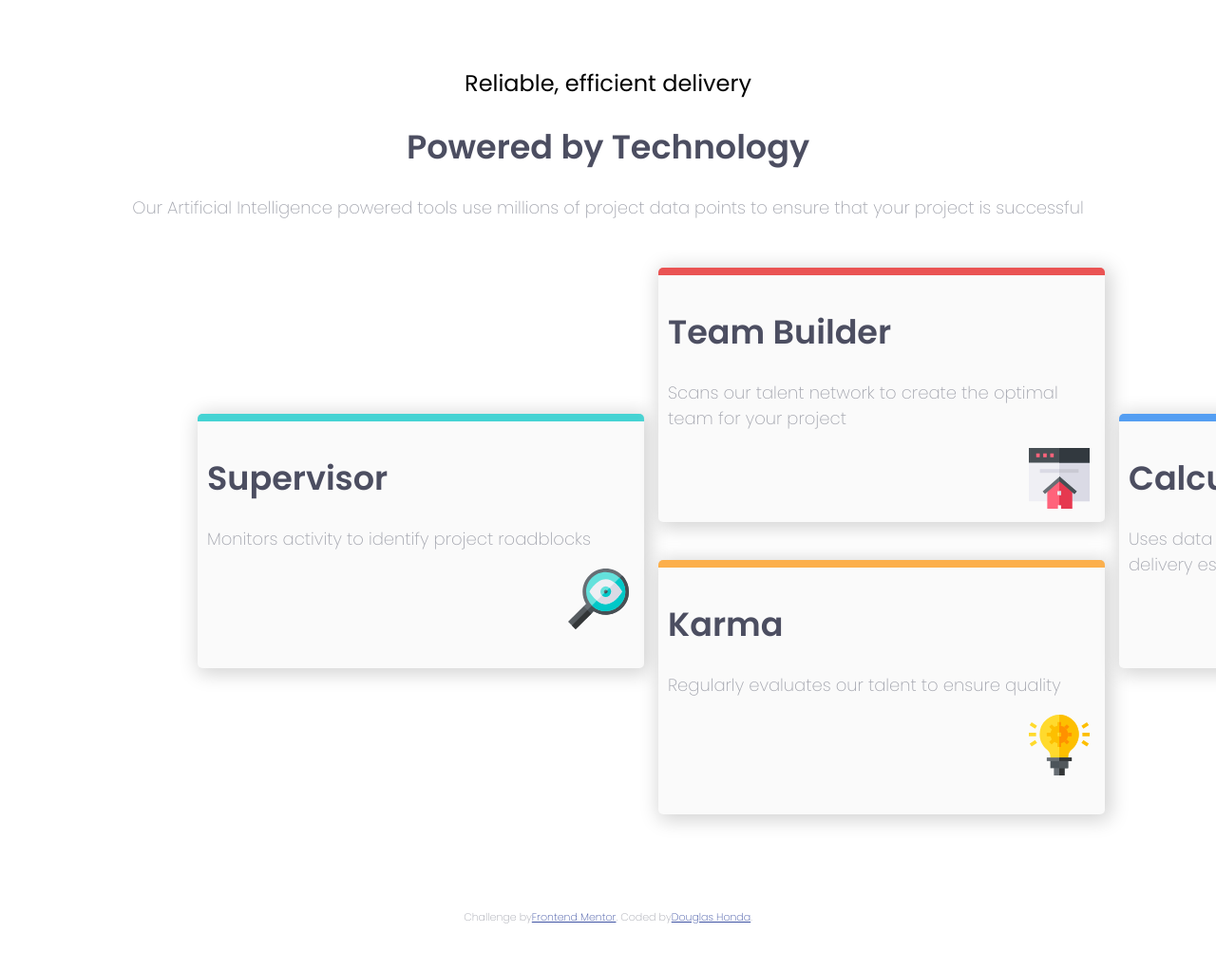
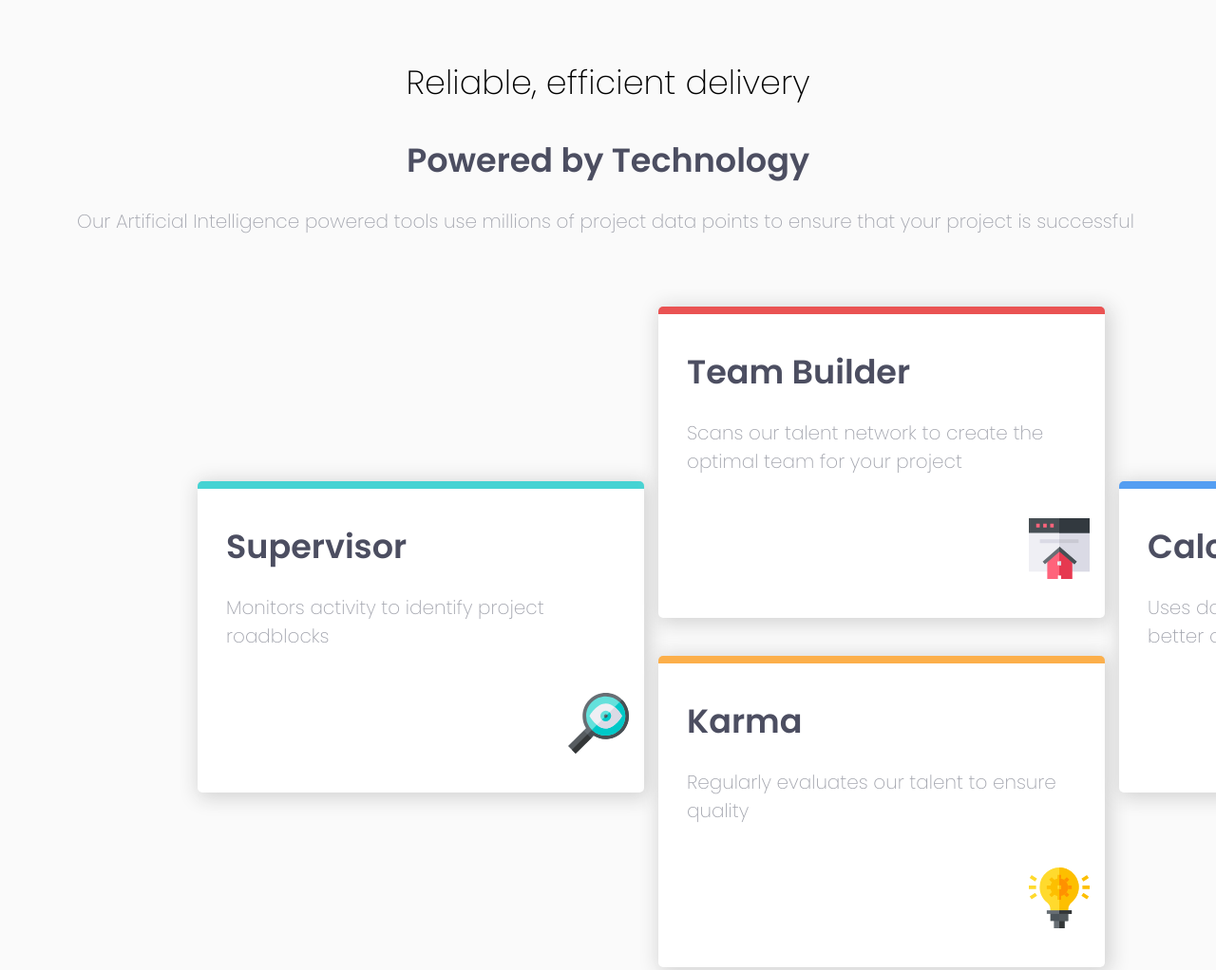
Before and after one commit to doug-honda/four-card-feature-section, a plain HTML site: page index.html in a window 1280 px wide. Shown: the top 1022 px of the page at 95% size. Before the commit the page ends 986 px from the top, so only its background shows below. Drawn offline with Linux system fonts and the light colour scheme.

Commit message:
corrected some css mistakes

```diff
--- a/styles/main.css
+++ b/styles/main.css
@@ -12,13 +12,14 @@
 body {
   font-family: "Poppins", sans-serif;
   font-size: 15px;
-  background-color: white;
-  margin-top: 70px;
+  background-color: var(--very-light-gray);
+  margin-top: 60px;
 }
 
 h1 {
   display: flex;
   justify-content: center;
+  padding: 0 20px 0 20px;
   font-size: 35px;
   font-weight: 600;
   color: var(--very-dark-blue);
@@ -27,14 +28,16 @@ h1 {
 h2 {
   display: flex;
   justify-content: center;
-  font-weight: 400;
-  font-size: 24px;
+  padding: 0 20px 0 20px;
+  font-weight: 300;
+  font-size: 35px;
 }
 
 p {
   display: flex;
   justify-content: center;
-  font-size: 18px;
+  padding: 0 25px 25px 20px;
+  font-size: 20px;
   font-weight: 200;
   color: var(--grayish-blue);
 }
@@ -61,8 +64,8 @@ div.container {
 
 div.card {
   width: 450px;
-  height: 240px;
-  background-color: var(--very-light-gray);
+  height: 300px;
+  background-color: white;
   border-radius: 5px;
   padding: 10px;
 }
```
